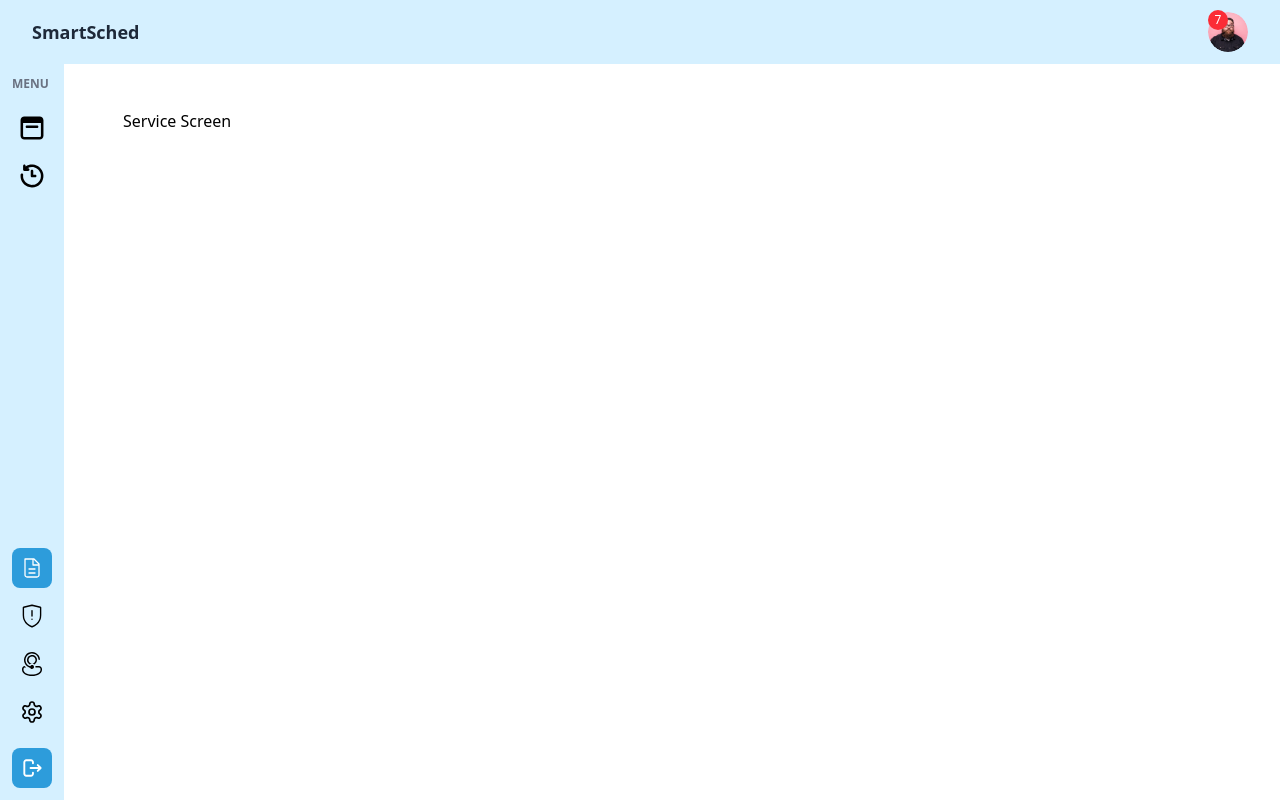
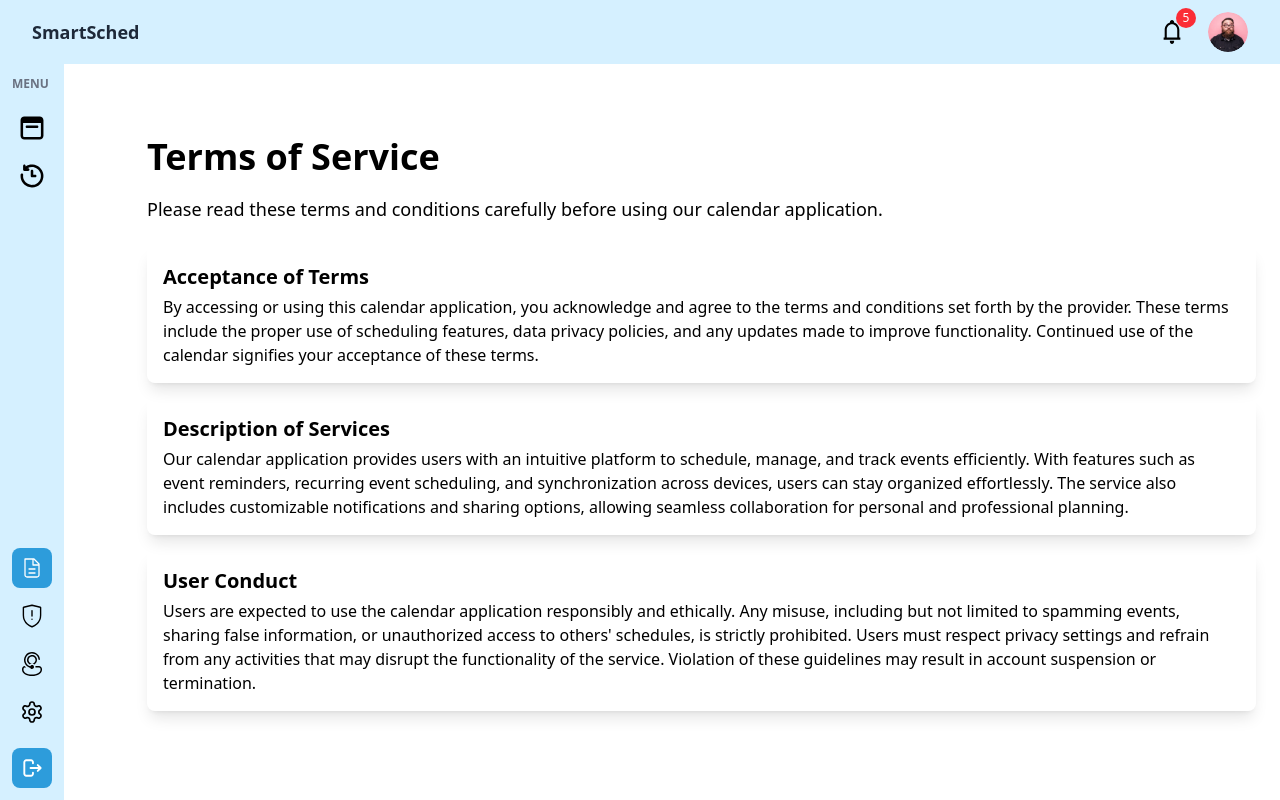
Before and after one commit to MrNobodyCam/SmartSched, a React (Vite) app in the folder frontend/: page / in a window 1280 px wide. Both pictures are taken after a click on the item 32 px from the left and 568 px from the top of the page. Built offline with nearby package versions, Linux system fonts and the light colour scheme.

Commit message:
screen service

```diff
--- a/frontend/src/App.tsx
+++ b/frontend/src/App.tsx
@@ -3,6 +3,7 @@ import NavBar from "./components/navbar";
 import SideBar from "./components/sidebar";
 import HistoryScreen from "./pages/history_data";
 import CalendarScreen from "./components/generate-schedule";
+import TermOfService from "./pages/termof_service";
 
 // Uncomment these imports when the screens are ready
 // import CalendarScreen from "./pages/calendar";
@@ -52,7 +53,7 @@ function App() {
           {/* Dynamically Render Screens Based on Active Screen */}
           {activeScreen === "calendar" && <CalendarScreen />}
           {activeScreen === "history" && <HistoryScreen />}
-          {activeScreen === "service" && <h1>Service Screen</h1>}
+          {activeScreen === "service" && <TermOfService />}
           {activeScreen === "privacy" && <h1>Privacy Screen</h1>}
           {activeScreen === "contact" && <h1>Contact Screen</h1>}
           {activeScreen === "setting" && <h1>Settings Screen</h1>}
--- a/frontend/src/components/NotificationPopup.tsx
+++ b/frontend/src/components/NotificationPopup.tsx
@@ -15,7 +15,7 @@ const NotificationPopup = () => {
     {
       id: 1,
       type: "error",
-      title: "This is error message",
+      title: "This is an error message",
       message:
         "There are many variations of passages of Lorem Ipsum available, but the majority have suffered alteration in some form, by injected humour, or randomised words which don't look even slightly believable.",
       timestamp: "12 Feb 2025 at 9:25 pm",
@@ -23,7 +23,7 @@ const NotificationPopup = () => {
     {
       id: 2,
       type: "error",
-      title: "This is error message",
+      title: "This is an error message",
       message:
         "There are many variations of passages of Lorem Ipsum available, but the majority have suffered alteration in some form, by injected humour, or randomised words which don't look even slightly believable.",
       timestamp: "12 Feb 2025 at 9:25 pm",
@@ -31,7 +31,7 @@ const NotificationPopup = () => {
     {
       id: 3,
       type: "info",
-      title: "This is error message",
+      title: "This is an info message",
       message:
         "There are many variations of passages of Lorem Ipsum available, but the majority have suffered alteration in some form, by injected humour, or randomised words which don't look even slightly believable.",
       timestamp: "12 Feb 2025 at 9:25 pm",
@@ -39,7 +39,7 @@ const NotificationPopup = () => {
     {
       id: 4,
       type: "success",
-      title: "This is error message",
+      title: "This is a success message",
       message:
         "There are many variations of passages of Lorem Ipsum available, but the majority have suffered alteration in some form, by injected humour, or randomised words which don't look even slightly believable.",
       timestamp: "12 Feb 2025 at 9:25 pm",
@@ -47,23 +47,7 @@ const NotificationPopup = () => {
     {
       id: 5,
       type: "success",
-      title: "This is error message",
-      message:
-        "There are many variations of passages of Lorem Ipsum available, but the majority have suffered alteration in some form, by injected humour, or randomised words which don't look even slightly believable.",
-      timestamp: "12 Feb 2025 at 9:25 pm",
-    },
-    {
-      id: 6,
-      type: "info",
-      title: "This is error message",
-      message:
-        "There are many variations of passages of Lorem Ipsum available, but the majority have suffered alteration in some form, by injected humour, or randomised words which don't look even slightly believable.",
-      timestamp: "12 Feb 2025 at 9:25 pm",
-    },
-    {
-      id: 7,
-      type: "error",
-      title: "This is error message",
+      title: "This is a success message",
       message:
         "There are many variations of passages of Lorem Ipsum available, but the majority have suffered alteration in some form, by injected humour, or randomised words which don't look even slightly believable.",
       timestamp: "12 Feb 2025 at 9:25 pm",
@@ -107,19 +91,16 @@ const NotificationPopup = () => {
   }, []);
 
   return (
-    <div
-      className="relative inline-block w-[70vh] cursor-pointer pl-160 pt-1 "
-      style={{ maxWidth: "100%" }}
-    >
+    <div className="relative">
       {/* Notification Button with Badge */}
       <button
         ref={buttonRef}
         onClick={() => setOpen(!open)}
-        className="relative p-2 rounded-full cursor-pointer hover:bg-gray-200 focus:outline-none"
+        className="relative p-2 rounded-full hover:bg-gray-200 focus:outline-none"
       >
         <img
           src={BellIcon}
-          className="h-4 w-4 md:h-6 md:w-6 text-gray-700"
+          className="h-6 w-6 text-gray-700"
           alt="Notifications"
         />
         {/* Notification Count Badge */}
@@ -134,7 +115,7 @@ const NotificationPopup = () => {
       {open && (
         <div
           ref={popupRef}
-          className="absolute right-0 mt-10 sm:mt-10 md:mt-12 w-full sm:max-w-[100vh] md:max-w-[100vh] lg:max-w-[100vh] bg-white border border-gray-200 rounded-[12px] shadow-lg z-50 h-[80vh] max-h-[80vh] overflow-y-auto scrollbar-thin"
+          className="absolute right-0 mt-2 w-[90vw] sm:w-[70vh] bg-white border border-gray-200 rounded-[12px] shadow-lg z-50 overflow-y-auto scrollbar-thin"
         >
           <div className="p-4">
             <div className="flex justify-between items-center">
--- a/frontend/src/components/navbar.tsx
+++ b/frontend/src/components/navbar.tsx
@@ -1,5 +1,5 @@
 import React from "react";
-import NotificationPopup from "./NotificationPopup"; // Import the NotificationPopup component
+import NotificationPopup from "./NotificationPopup";
 import profilePic from "../assets/images/profile.svg";
 
 interface NavBarProps {
@@ -36,9 +36,7 @@ function NavBar({ toggleSidebar }: NavBarProps) {
       </div>
 
       {/* Navbar Right Section */}
-      <div className="flex items-center ">
-        {/* Notifications and Profile Container */}
-        <div className="flex items-center ">
+      <div className="flex items-center space-x-4">
         {/* Notifications */}
         <div className="relative">
           <NotificationPopup />
@@ -53,7 +51,6 @@ function NavBar({ toggleSidebar }: NavBarProps) {
           />
         </div>
       </div>
-      </div>
     </header>
   );
 }
--- /dev/null
+++ b/frontend/src/pages/termof_service.tsx
@@ -0,0 +1,69 @@
+function TermOfService() {
+  return (
+    <>
+      {/* Container */}
+      <div className="relative w-full min-h-screen p-4 sm:p-6">
+        {/* Title */}
+        <h1 className="text-[36px] sm:text-2xl lg:text-[36px] font-bold text-black">
+          Terms of Service
+        </h1>
+        <p className="text-[18px] sm:text-sm lg:text-[18px] text-black mt-4">
+          Please read these terms and conditions carefully before using our
+          calendar application.
+        </p>
+
+        {/* Terms Content */}
+        <div className="mt-6 space-y-4">
+          {/* Acceptance of Terms Section */}
+          <div className="rounded-lg shadow-lg  p-3 sm:p-4">
+            <h2 className="text-base sm:text-lg lg:text-xl font-bold text-black">
+              Acceptance of Terms
+            </h2>
+            <p className="text-xs sm:text-sm lg:text-base text-black mt-1">
+              By accessing or using this calendar application, you acknowledge
+              and agree to the terms and conditions set forth by the provider.
+              These terms include the proper use of scheduling features, data
+              privacy policies, and any updates made to improve functionality.
+              Continued use of the calendar signifies your acceptance of these
+              terms.
+            </p>
+          </div>
+
+          {/* Description of Services Section */}
+          <div className="rounded-lg shadow-lg p-3 sm:p-4">
+            <h2 className="text-base sm:text-lg lg:text-xl font-bold text-black">
+              Description of Services
+            </h2>
+            <p className="text-xs sm:text-sm lg:text-base text-black mt-1">
+              Our calendar application provides users with an intuitive platform
+              to schedule, manage, and track events efficiently. With features
+              such as event reminders, recurring event scheduling, and
+              synchronization across devices, users can stay organized
+              effortlessly. The service also includes customizable notifications
+              and sharing options, allowing seamless collaboration for personal
+              and professional planning.
+            </p>
+          </div>
+
+          {/* User Conduct Section */}
+          <div className="rounded-lg shadow-lg p-3 sm:p-4">
+            <h2 className="text-base sm:text-lg lg:text-xl font-bold text-black">
+              User Conduct
+            </h2>
+            <p className="text-xs sm:text-sm lg:text-base text-black mt-1">
+              Users are expected to use the calendar application responsibly and
+              ethically. Any misuse, including but not limited to spamming
+              events, sharing false information, or unauthorized access to
+              others' schedules, is strictly prohibited. Users must respect
+              privacy settings and refrain from any activities that may disrupt
+              the functionality of the service. Violation of these guidelines
+              may result in account suspension or termination.
+            </p>
+          </div>
+        </div>
+      </div>
+    </>
+  );
+}
+
+export default TermOfService;
```
Also changed, not shown: frontend/src/pages/policy.tsx (added). Lines whose indentation alone changed are shown as unchanged.
